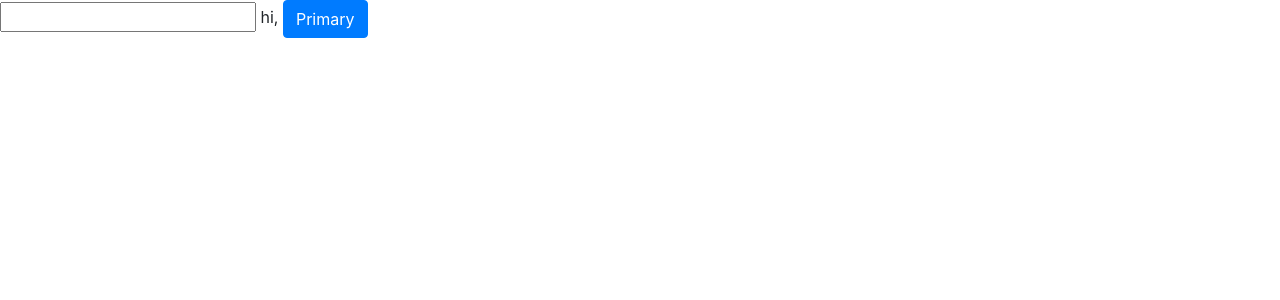
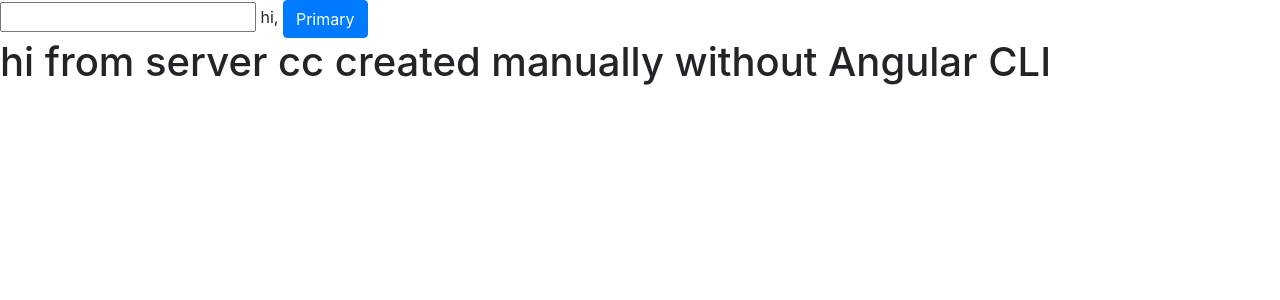
Before and after one commit to shijoshaji/angCRUD_2023, an Angular app: page / in a window 1280 px wide. Shown: the top 300 px of the page. Built offline with nearby package versions, Linux system fonts and the light colour scheme.

Commit message:
created component manually

```diff
--- a/src/app/app.component.html
+++ b/src/app/app.component.html
@@ -2,4 +2,7 @@
 hi, {{title}}
 
 
-<button type="button" class="btn btn-primary">Primary</button>
+<button type="button" class="btn btn-primary" (click)="sendAlert()">Primary</button>
+
+
+<app-servercc></app-servercc>
--- a/src/app/app.component.ts
+++ b/src/app/app.component.ts
@@ -7,4 +7,8 @@
 })
 export class AppComponent {
   title = '';
+
+  sendAlert(){
+    alert('great')
+  }
 }
--- a/src/app/app.module.ts
+++ b/src/app/app.module.ts
@@ -4,10 +4,12 @@
 import { AppRoutingModule } from './app-routing.module';
 import { AppComponent } from './app.component';
 import { FormsModule } from '@angular/forms';
+import { ServerCCComponent } from './serverCC/servercc.component';
 
 @NgModule({
   declarations: [
-    AppComponent
+    AppComponent,
+    ServerCCComponent,
   ],
   imports: [
     BrowserModule,
--- /dev/null
+++ b/src/app/serverCC/servercc.component.html
@@ -0,0 +1 @@
+<h1>hi from server cc created manually without Angular CLI</h1>
```
Also changed, not shown: src/app/serverCC/servercc.component.ts (added, +25 -0 lines).
